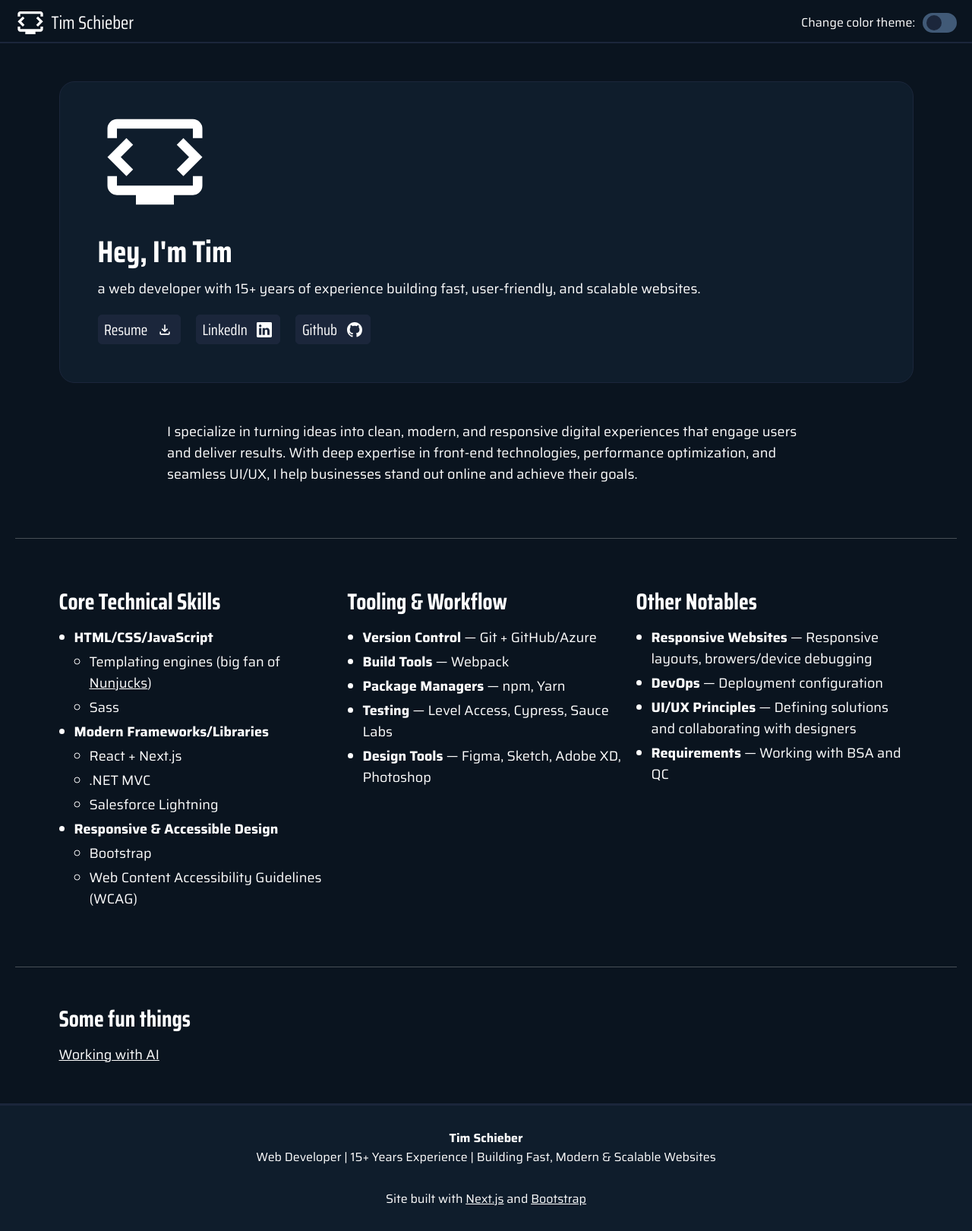
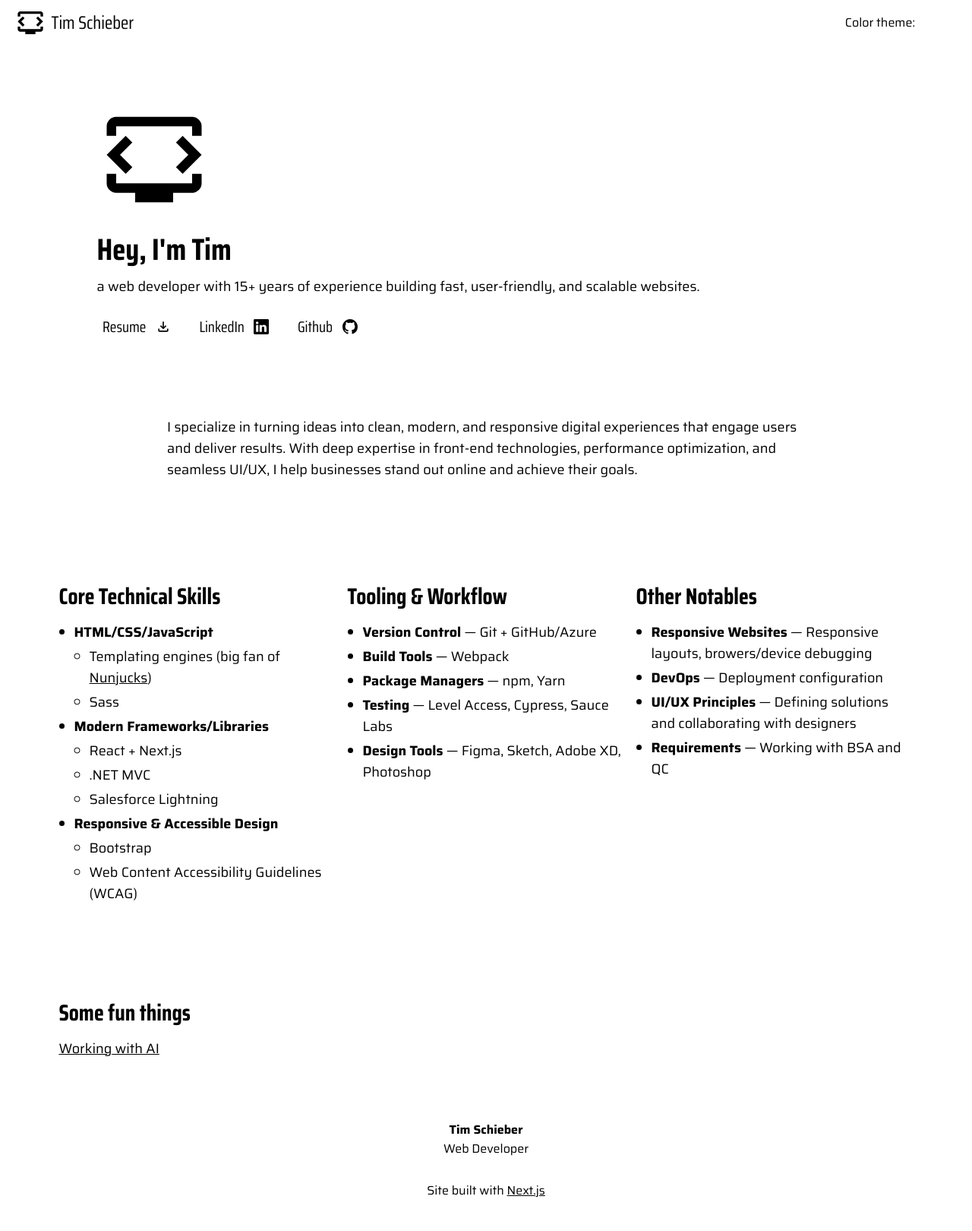
Before and after one commit to tschieber/website, a Next.js app: page / in a window 1280 px wide. Shown: the whole page at 76% size. Built offline with nearby package versions, Linux system fonts and the light colour scheme; no server answers.

Commit message:
Responsive fixes.

```diff
--- a/src/app/component/footer.tsx
+++ b/src/app/component/footer.tsx
@@ -1,9 +1,11 @@
 function Footer() {
     return (
         <footer className="footer">
-            <p><strong>Tim Schieber</strong></p>
-            <p>Web Developer | 15+ Years Experience | Building Fast, Modern & Scalable Websites</p>
-            <p className="mt-5">Site built with <a href="https://nextjs.org/" target="_blank">Next.js</a> and <a href="https://getbootstrap.com/" target="_blank">Bootstrap</a></p>
+            <div className="container">
+                <p><strong>Tim Schieber</strong></p>
+                <p>Web Developer</p>
+                <p className="mt-5">Site built with <a href="https://nextjs.org/" target="_blank">Next.js</a></p>
+            </div>
         </footer>
     )
 }
--- a/src/app/component/header.tsx
+++ b/src/app/component/header.tsx
@@ -1,5 +1,6 @@
 'use client'
 import { useState } from 'react';
+import Link from 'next/link';
 
 function Header() {
     const [isToggleChecked, setIsToggleChecked] = useState(false);
@@ -9,18 +10,20 @@ function Header() {
         // Light theme
         if (event.target.checked) {
             document.body.dataset.theme = 'light';
+            document.cookie = 'theme=light; path=/';
         }
         // Dark theme
         else {
             document.body.dataset.theme = 'dark';
+            document.cookie = 'theme=dark; path=/';
         }
     };
 
     return (
         <header className="header">
-            <a
+            <Link
+                href="/"
                 className="header__logo"
-                href="/"
                 aria-label="Home">
                 <svg
                     xmlns="http://www.w3.org/2000/svg"
@@ -28,12 +31,11 @@ function Header() {
                     className="header__logo-asset">
                     <path d="M80-680v-80q0-33 23.5-56.5T160-840h640q33 0 56.5 23.5T880-760v80h-80v-80H160v80zm240 560v-80H160q-33 0-56.5-23.5T80-280v-80h80v80h640v-80h80v80q0 33-23.5 56.5T800-200H640v80zM192-520l104-104-56-56L80-520l160 160 56-56zm576 0L664-416l56 56 160-160-160-160-56 56z"/>
                 </svg>
-
                 <span className="header__logo-text">Tim Schieber</span>
-            </a>
+            </Link>
 
             <div className="header__controls">
-                <p>Change color theme:</p>
+                <p>Color theme:</p>
                 <label
                     className="toggle"
                     aria-label="Toggle color theme">
--- a/src/app/layout.tsx
+++ b/src/app/layout.tsx
@@ -1,3 +1,4 @@
+import { cookies } from "next/headers";
 import type { Metadata } from "next";
 import { Saira, Saira_Condensed } from "next/font/google";
 
@@ -24,16 +25,18 @@ export const metadata: Metadata = {
     description: "Generated by create next app",
 };
 
-export default function RootLayout({
+export default async function RootLayout({
     children,
 }: Readonly<{
     children: React.ReactNode;
 }>) {
+    const themeCookie = (await cookies()).get('theme')?.value;
+
     return (
         <html lang="en">
             <body
                 className={`${saira.variable} ${sairaCondensed.variable}`}
-                data-theme="dark">
+                data-theme={themeCookie}>
                 <Header />
                 {children}
                 <Footer />
--- a/src/styles/component/header.scss
+++ b/src/styles/component/header.scss
@@ -4,7 +4,14 @@
     border-bottom: 2px solid var(--color-primary-background-light);;
     display: flex;
     justify-content: space-between;
-    padding: 1rem 2rem 0.5rem;
+
+    @include media-breakpoint-up(md) {
+        padding: 1rem 2rem 0.5rem;
+    }
+
+    @include media-breakpoint-down(md) {
+        padding: 1rem 0.75rem 0.5rem;
+    }
 
     &__logo {
         @include accessibility-focus();
@@ -29,9 +36,24 @@
     &__controls {
         display: inline-flex;
         font-size: 1.6rem;
+        line-height: 1;
+
+        @include media-breakpoint-up(md) {
+            align-items: center;
+        }
+
+        @include media-breakpoint-down(md) {
+            align-items: flex-end;
+            flex-direction: column;
+            font-size: 1.2rem;
+        }
 
         p {
             margin: 0 1rem 0 0;
+
+            @include media-breakpoint-down(md) {
+                margin: 0 0 0.5rem;
+            }
         }
     }
 }
--- a/src/styles/component/section.scss
+++ b/src/styles/component/section.scss
@@ -1,3 +1,9 @@
 section {
-    margin: 5rem 0;
+    @include media-breakpoint-up(md) {
+        margin: 5rem 0;
+    }
+
+    @include media-breakpoint-down(md) {
+        margin: 3rem 0;
+    }
 }
--- a/src/styles/global/main-content.scss
+++ b/src/styles/global/main-content.scss
@@ -1,5 +1,12 @@
 .main-content {
     font-size: 1.8rem;
-    margin: 3rem 2rem;
-    min-height: calc(100vh - 8rem - 57px - 168px); // Account for header and footer height
+
+    @include media-breakpoint-up(md) {
+        margin: 3rem 2rem;
+        min-height: calc(100vh - 8rem - 57px - 168px); // Account for header and footer height
+    }
+
+    @include media-breakpoint-down(md) {
+        margin: 2rem 0;
+    }
 }
```
Also changed, not shown: src/app/working-with-ai/page.tsx (+41 -11 lines).
